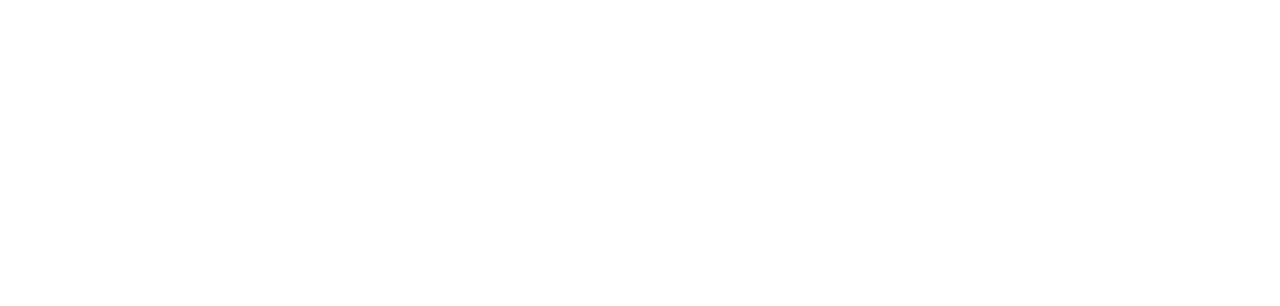
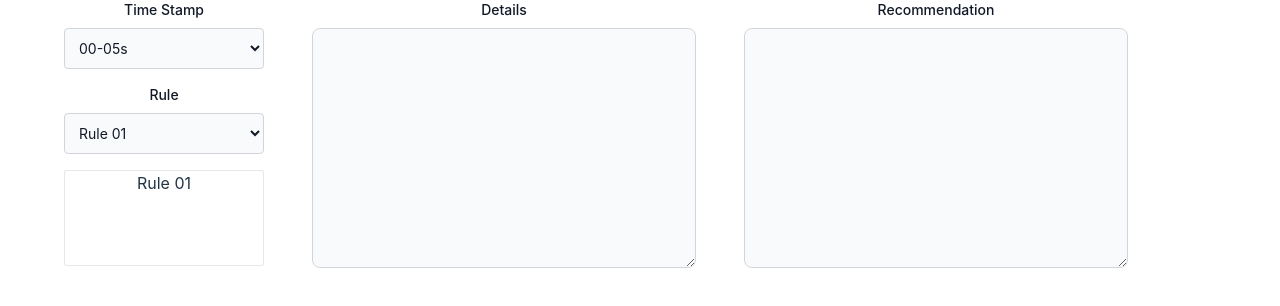
Before and after one commit to Rimaz-Moulana/Nutritech, a React (Vite) app in the folder frontend/: page /row in a window 1280 px wide. Before the commit this address had no page. Shown: the top 306 px of the page. Built offline with nearby package versions, Linux system fonts and the light colour scheme.

Commit message:
annotation table updates

```diff
--- a/frontend/src/App.jsx
+++ b/frontend/src/App.jsx
@@ -20,6 +20,7 @@ import NewVideos from './pages/SensorManager/NewVideos';
 import ReviewVideos from './pages/SensorManager/ReviewVideos';
 import Rules from './pages/SensorManager/Rules'
 import EditRule from './components/Popup/EditRule'
+import Row from './components/AnnotationTable/Row';
 
 import Test from './components/theme/test';
 
@@ -52,6 +53,7 @@ function App(){
               <Route path="/test" element={<Product/>} />
               <Route path="/history" element={<History/>} />
               <Route path="/uploadvideo" element={<UploadVideo/>} />
+              <Route path="/row" element={<Row/>} />
 
               <Route path="/sensormanagernewvideo" element={<NewVideos/>} />
               <Route path="/reviewvideos" element={<ReviewVideos/>} />
--- a/frontend/src/components/AnnotationTable/Row.jsx
+++ b/frontend/src/components/AnnotationTable/Row.jsx
@@ -3,9 +3,10 @@ import React from 'react';
 function Row() {
   return (
     <div className='flex ml-16'>
-    <div className="relative h-full bg-backgroundGreen justify-center border-gray-200 border-1 rounded-sm">
-      <label id='timestamp' className="block mb-2 text-sm font-medium text-gray-900 dark:text-white"></label>
-      <select className="bg-gray-50 border w-36 border-gray-300 text-gray-900 text-sm rounded focus:ring-sidebarGreen focus:border-sidebarGreen block p-2.5 dark:bg-gray-700 dark:border-gray-600 dark:placeholder-gray-400 dark:text-white dark:focus:ring-sidebarGreen dark:focus:border-sidebarGreen">
+    <div className=''>
+    <div className="relative justify-center border-gray-200 border-1 rounded-sm">
+      <label id='timestamp' className="block mb-2 text-sm font-medium text-gray-900 dark:text-white">Time Stamp</label>
+      <select className="w-full bg-gray-50 border border-gray-300 text-gray-900 text-sm rounded focus:ring-sidebarGreen focus:border-sidebarGreen block p-2.5 dark:bg-gray-700 dark:border-gray-600 dark:placeholder-gray-400 dark:text-white dark:focus:ring-sidebarGreen dark:focus:border-sidebarGreen">
         <option >00-05s</option>
         <option >05-10s</option>
         <option >10-15s</option>
@@ -20,9 +21,9 @@ function Row() {
         <option >55-60s</option>
       </select>
     </div>
-    <div className="relative h-full bg-backgroundGreen ml-12 min-w-[200px] border-gray-200 border-1 rounded-sm">
-      <label id='rules' className="block mb-2 text-sm font-medium text-gray-900 dark:text-white"></label>
-      <select className="bg-gray-50 bordermt-1 border-gray-300 text-gray-900 text-sm rounded focus:ring-sidebarGreen focus:border-sidebarGreen block w-full  p-2.5 dark:bg-gray-700 dark:border-gray-600 dark:placeholder-gray-400 dark:text-white dark:focus:ring-sidebarGreen dark:focus:border-sidebarGreen">
+    <div className="relative mt-4 min-w-[200px] border-gray-200 border-1 rounded-sm">
+      <label id='rules' className="block mb-2 text-sm font-medium text-gray-900 dark:text-white">Rule</label>
+      <select className="bg-gray-50 border mt-1 border-gray-300 text-gray-900 text-sm rounded focus:ring-sidebarGreen focus:border-sidebarGreen block w-full  p-2.5 dark:bg-gray-700 dark:border-gray-600 dark:placeholder-gray-400 dark:text-white dark:focus:ring-sidebarGreen dark:focus:border-sidebarGreen">
         <option >Rule 01</option>
         <option >Rule 02</option>
         <option >Rule 03</option>
@@ -31,17 +32,24 @@ function Row() {
         <option >Rule 06</option>
       </select>
     </div>
-    <div>
-    <div className="relative h-full mb-6 bg-backgroundGreen ml-12 border-gray-200 border-1 rounded-sm">
-    <label id='details' htmlFor="small-input" className="block mb-2 text-sm font-medium text-gray-900 dark:text-white"></label>
-      <input type="text" id="small-input" className="block w-full p-2 text-gray-900 border border-gray-300 rounded-lg bg-gray-50 sm:text-xs focus:ring-blue-500 focus:border-blue-500 dark:bg-gray-700 dark:border-gray-600 dark:placeholder-gray-400 dark:text-white dark:focus:ring-blue-500 dark:focus:border-blue-500"></input>
+    <div className='mt-4 border border-gray-200 border-1 rounded-sm h-24 '>
+      <p>Rule 01</p>
+    </div>
+    </div>
+<div className='flex'>
+<div >
+    <div className="relative h-full mb-6 ml-12 border-gray-200 border-1 rounded-sm">
+    <label id='details' htmlFor="small-input" className="block mb-2 text-sm font-medium text-gray-900 dark:text-white">Details</label>
+      <textarea type="text" id="small-input" className="block w-96 h-60 p-2 text-gray-900 border border-gray-300 rounded-lg bg-gray-50 sm:text-xs focus:ring-blue-500 focus:border-blue-500 dark:bg-gray-700 dark:border-gray-600 dark:placeholder-gray-400 dark:text-white dark:focus:ring-blue-500 dark:focus:border-blue-500"></textarea>
     </div>
       </div>
 
-      <div className="relative h-full mb-6 bg-backgroundGreen ml-12 border-gray-200 border-1 rounded-sm">
-          <label id='reccomendation' htmlFor="small-input" className="block mb-2 text-sm font-medium text-gray-900 dark:text-white"></label>
-            <input type="text" id="small-input" className="block w-full p-2 text-gray-900 border border-gray-300 rounded-lg bg-gray-50 sm:text-xs focus:ring-blue-500 focus:border-blue-500 dark:bg-gray-700 dark:border-gray-600 dark:placeholder-gray-400 dark:text-white dark:focus:ring-blue-500 dark:focus:border-blue-500"></input>
+      <div className="relative h-full mb-6 ml-12 border-gray-200 border-1 rounded-sm">
+          <label id='reccomendation' htmlFor="small-input" className="block mb-2 text-sm font-medium text-gray-900 dark:text-white">Recommendation</label>
+            <textarea type="text" id="small-input" className="block w-96 h-60 p-2 text-gray-900 border border-gray-300 rounded-lg bg-gray-50 sm:text-xs focus:ring-blue-500 focus:border-blue-500 dark:bg-gray-700 dark:border-gray-600 dark:placeholder-gray-400 dark:text-white dark:focus:ring-blue-500 dark:focus:border-blue-500"></textarea>
           </div>
+</div>
+
       </div>
 
 
--- a/frontend/src/pages/Annotator/AnnotationTable.jsx
+++ b/frontend/src/pages/Annotator/AnnotationTable.jsx
@@ -42,7 +42,6 @@ function AnnotationTable() {
             <Videowithtext />
         </div>
         <div className='ml-16 h-full sm:ml-20 mb-8 mt-10 text-3xl font-semibold text-sidebarGreen'>
-          <Rownames />
           <Row />
           <Row />
           <Row />
@@ -59,16 +58,17 @@ function AnnotationTable() {
               )}
             </div>
           ))}
-          <div className='flex fixed right-32 bottom-20'>
+
+          <div className='flex items-end justify-center mt-4 h-full'>
+        <Buttons />
+        <div className='flex fixed right-32 bottom-20'>
             <button
-              className='rounded-full bg-gradient-to-r from-buttonGreen to-darkGreen hover:bg-gradient-to-br p-2 mr-2 mb-8'
+              className='rounded-full bg-gradient-to-r from-buttonGreen to-darkGreen hover:bg-gradient-to-br p-2 ml-[850px] mb-8'
               onClick={addRow}
             >
               <img src={plus} alt="Add" />
             </button>
           </div>
-          <div className='flex items-end justify-center mt-4 h-full'>
-        <Buttons />
       </div>
       </div>
 
```
